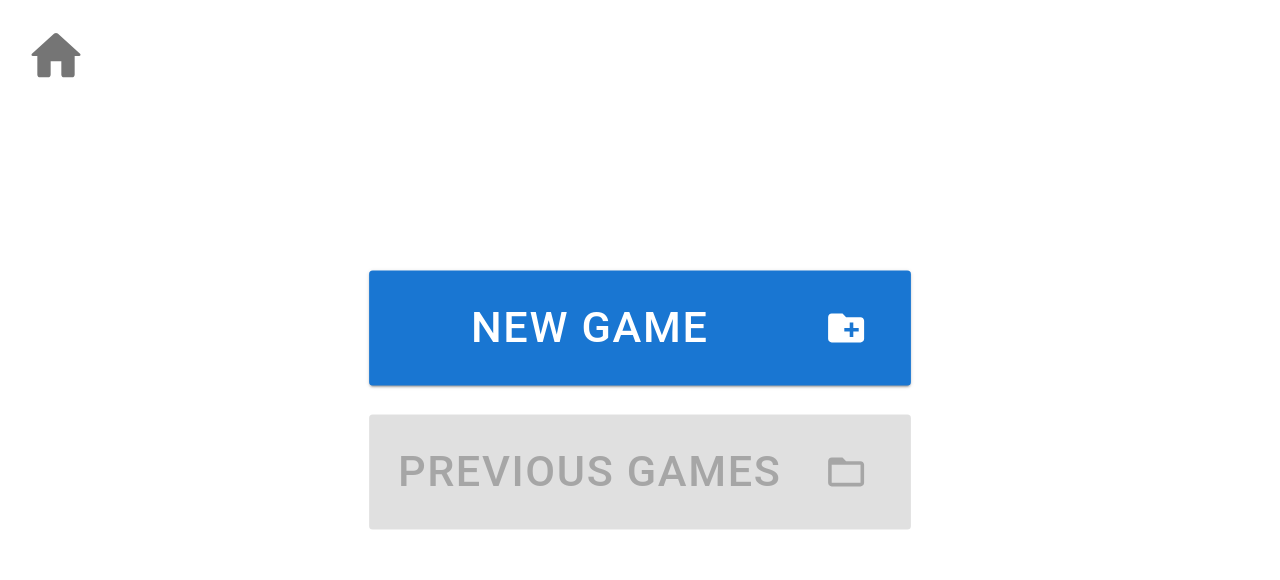
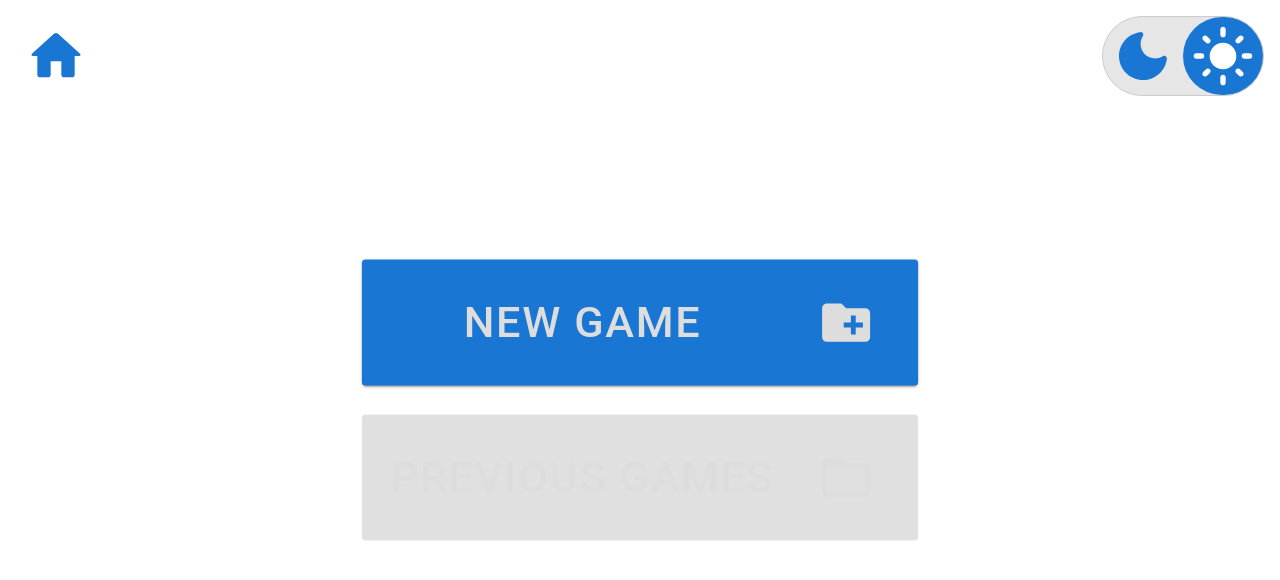
Before and after one commit to iambalaam/score-anything, a React app: page / in a window 1280 px wide. Shown: the top 580 px of the page. Built offline with nearby package versions, Linux system fonts and the light colour scheme; the HTML template or start-up script is replaced by a standard one.

Commit message:
Adding dark mode

```diff
--- a/src/app/app.tsx
+++ b/src/app/app.tsx
@@ -23,11 +23,6 @@ export interface ColorContext {
     backgroundColor: HSL;
     trackColor: HSL;
 }
-export const initialColors: ColorContext = {
-    backgroundColor: { h: 0, s: 0, l: 100 },
-    trackColor: { h: 0, s: 0, l: 90 }
-};
-export const ColorContext = React.createContext<ColorContext>(initialColors);
 
 export type Page = 'main' | 'session-select' | 'player-setup' | 'counter' | 'history';
 
@@ -198,5 +193,5 @@ export function App() {
             body = <h1>?</h1>;
     }
 
-    return <ColorContext.Provider value={initialColors}>{body}</ColorContext.Provider>;
+    return body;
 }
--- a/src/app/components/ColorPicker.tsx
+++ b/src/app/components/ColorPicker.tsx
@@ -121,13 +121,9 @@ export const ColorPicker: React.FC<ColorPickerProps> = ({ counterCtxs, setPlayer
 
     const currentColor = hasFocus !== -1 ? HSL2String(counterCtxs[hasFocus].color) : 'transparent';
     const dragging = hasFocus !== -1;
-    const { backgroundColor, trackColor } = React.useContext(ColorContext);
 
     return (
-        <div
-            className={`color-picker dial ${dragging ? 'dragging' : ''}`}
-            style={{ color: HSL2String(trackColor) }}
-        >
+        <div className={`color-picker dial ${dragging ? 'dragging' : ''}`}>
             {counterCtxs.map((counter, i) =>
                 hasFocus === i ? (
                     <Counter
@@ -152,13 +148,7 @@ export const ColorPicker: React.FC<ColorPickerProps> = ({ counterCtxs, setPlayer
                 )
             )}
 
-            <div
-                className="dial--cover"
-                style={{
-                    color: currentColor,
-                    backgroundColor: HSL2String(backgroundColor)
-                }}
-            />
+            <div className="dial--cover" style={{ color: currentColor }} />
         </div>
     );
 };
--- a/src/app/components/Controls.css
+++ b/src/app/components/Controls.css
@@ -1,23 +1,44 @@
 .controls {
     position: absolute;
+    padding: 2vmin;
     top: 0;
     left: 0;
-    margin: 2vmin;
     z-index: 1000;
+    color: var(--primary-color);
+    width: 100%;
+}
+
+.controls .top {
+    display: flex;
+    justify-content: space-between;
+}
+
+nav {
+    display: flex;
+    align-items: center;
 }
 
 .toggle {
-    background-color: #eee;
-    border: 1px solid #ddd;
+    background-color: var(--track-color);
+    border: 1px solid var(--border-color);
     border-radius: 2px;
     height: 10vmin;
-    display: inline-block;
+    display: inline-flex;
+}
+.toggle, .toggle button {
     border-radius: 5vmin;
 }
 
+
 .toggle.on button:nth-child(1) {
-    color: #ddd;
+    background-color: var(--primary-color) !important;
+}
+.toggle.on button:nth-child(1) svg {
+    color: var(--background-color) !important;
 }
 .toggle.off button:nth-child(2) {
-    color: #ddd;
+    background-color: var(--primary-color) !important;
 }
+.toggle.off button:nth-child(2) svg{
+    color: var(--background-color) !important;
+}
--- a/src/app/components/Controls.tsx
+++ b/src/app/components/Controls.tsx
@@ -1,7 +1,10 @@
 import * as React from 'react';
+import { useState, useEffect } from 'react';
 import './Controls.css';
 
 import HomeRounded from '@mui/icons-material/HomeRounded';
+import LightModeRounded from '@mui/icons-material/LightModeRounded';
+import DarkModeRounded from '@mui/icons-material/DarkModeRounded';
 import IconButton from '@mui/material/IconButton';
 import { Page } from '../app';
 
@@ -14,7 +17,7 @@ export interface ControlProps {
 export interface ToggleProps {
     off: React.ReactNode;
     on: React.ReactNode;
-    onToggle: (offOn: boolean) => void;
+    onToggle: (onOff: boolean) => void;
     defaultOn?: boolean;
 }
 export function Toggle({ off, on, onToggle, defaultOn }: ToggleProps) {
@@ -34,14 +37,37 @@ export function Toggle({ off, on, onToggle, defaultOn }: ToggleProps) {
 }
 
 export function Controls({ setPage, nav, actions }: ControlProps) {
+    const [isDarkMode, setDarkMode] = useState(false);
+    useEffect(() => {
+        window.document.documentElement.setAttribute('data-theme', isDarkMode ? 'dark' : 'light');
+    }, [isDarkMode]);
+
     return (
         <div className="controls">
+            <div className="top">
                 <nav>
                     <IconButton onClick={() => setPage('main')}>
                         <HomeRounded />
                     </IconButton>
                     {nav}
                 </nav>
+                <div className="settings">
+                    <Toggle
+                        defaultOn={false}
+                        off={
+                            <IconButton>
+                                <DarkModeRounded />
+                            </IconButton>
+                        }
+                        on={
+                            <IconButton>
+                                <LightModeRounded />
+                            </IconButton>
+                        }
+                        onToggle={setDarkMode}
+                    />
+                </div>
+            </div>
             <div>{actions}</div>
         </div>
     );
--- a/src/app/components/Dial.css
+++ b/src/app/components/Dial.css
@@ -7,11 +7,14 @@
     height: 85vmin;
     position: relative;
     border-radius: 50%;
+    background-color: var(--track-color);
+    color: var(--track-color)
 }
 
 .dial--cover {
     width: 55vmin;
     height: 55vmin;
+    background-color: var(--background-color);
     border-radius: 100%;
     position: absolute;
     left: 50%;
--- a/src/app/components/Dial.tsx
+++ b/src/app/components/Dial.tsx
@@ -148,8 +148,6 @@ export const Dial: React.FC<DialProps> = ({ counterCtxs, totals, addToHistory })
 
     const currentColor = hasFocus !== -1 ? HSL2String(counterCtxs[hasFocus].color) : 'transparent';
 
-    const { backgroundColor, trackColor } = React.useContext(ColorContext);
-
     const totalsTransform = (offset: number, total: number) => {
         if (total === 1) {
             return 'translate(-50%,-50%) translateY(-50vmin)';
@@ -174,7 +172,7 @@ export const Dial: React.FC<DialProps> = ({ counterCtxs, totals, addToHistory })
                     </span>
                 ))}
             </div>
-            <div className="dial" style={{ backgroundColor: HSL2String(trackColor) }}>
+            <div className="dial">
                 {counterCtxs.map((counter, i) =>
                     hasFocus === i ? (
                         <Counter
@@ -200,8 +198,7 @@ export const Dial: React.FC<DialProps> = ({ counterCtxs, totals, addToHistory })
                 <div
                     className="dial--cover"
                     style={{
-                        color: currentColor,
-                        backgroundColor: HSL2String(backgroundColor)
+                        color: currentColor
                     }}
                 >
                     {angle != 0 && (
--- a/src/app/index.css
+++ b/src/app/index.css
@@ -7,6 +7,25 @@ main {
     font-size: 10vmin;
     text-align: center;
     scale: 0.9;
+}
+
+/* Light / Dark mode */
+:root {
+    --off-white: #ddd;
+}
+:root {
+    --background-color: white;
+    --track-color: #e6e6e6;
+    --border-color: #ccc;
+    --font-color: black;
+    --primary-color: #1a76d3
+}
+
+:root[data-theme='dark'] {
+    --background-color: #282c34;
+    --font-color: var(--off-white);
+    --track-color: #666;
+    --border-color: #777;
 }
 
 /* Disable pull down to refresh on mobile */
@@ -23,11 +42,13 @@ body {
 #root {
     height: 100vh;
     width: 100vw;
+    color: var(--font-color);
     display: flex;
     justify-content: center;
     align-items: center;
     overflow: hidden;
     overscroll-behavior-y: contain;
+    background-color: var(--background-color);
 }
 
 input[type='text'],
@@ -47,10 +68,8 @@ button {
 }
 
 /* MUI Icon size */
-.controls .MuiSvgIcon-root {
-    font-size: 8vmin;
+.MuiSvgIcon-root,
+.MuiButtonBase-root {
+    font-size: 8vmin !important;
+    color: currentColor !important;
 }
-
-#root .MuiButtonBase-root {
-    font-size: 8vmin;
-}
--- a/src/app/pages/Main.css
+++ b/src/app/pages/Main.css
@@ -12,6 +12,7 @@
 #main button * {
     font-size: 6vmin;
     margin: 2vmin;
+    color: var(--off-white);
 }
 
 #main button .text {
--- a/src/app/pages/SessionSelect.css
+++ b/src/app/pages/SessionSelect.css
@@ -16,7 +16,7 @@
     height: 30vmin;
     border-radius: 2vmin;
     margin: 2vmin;
-    background-color: #ddd;
+    background-color: var(--track-color);
     display: flex;
     flex-direction: column;
     justify-content: space-between;
@@ -27,6 +27,7 @@
     font-family: sans-serif;
     text-align: left;
     font-size: 4vmin;
+    color: var(--font-color);
 }
 
 .session .delete {
```
Lines whose indentation alone changed are shown as unchanged.
